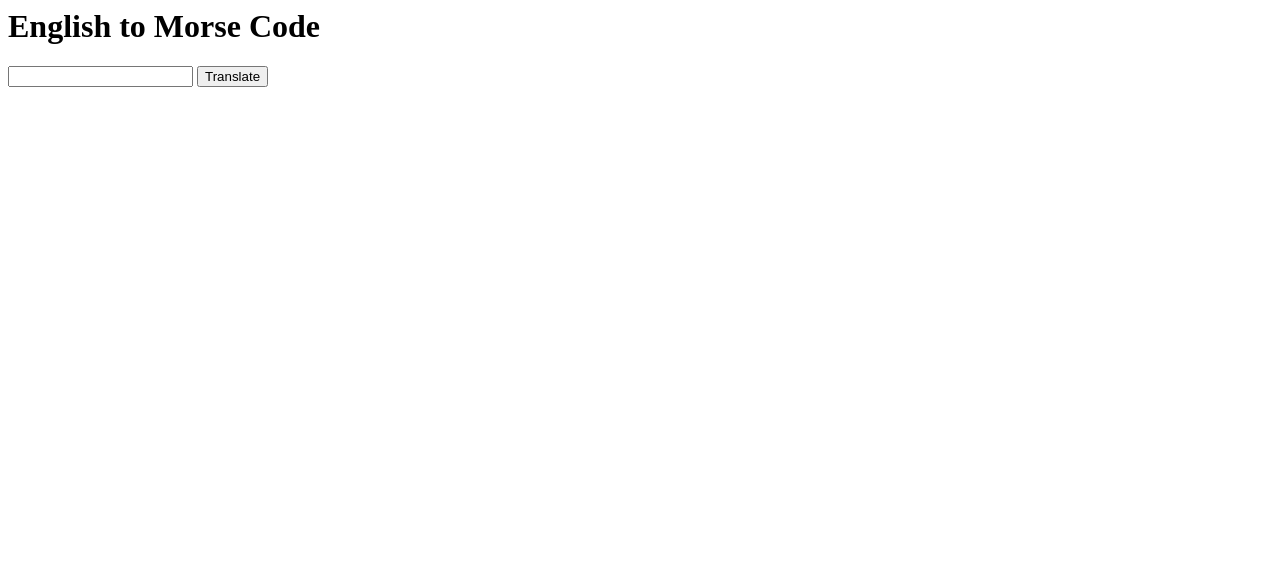
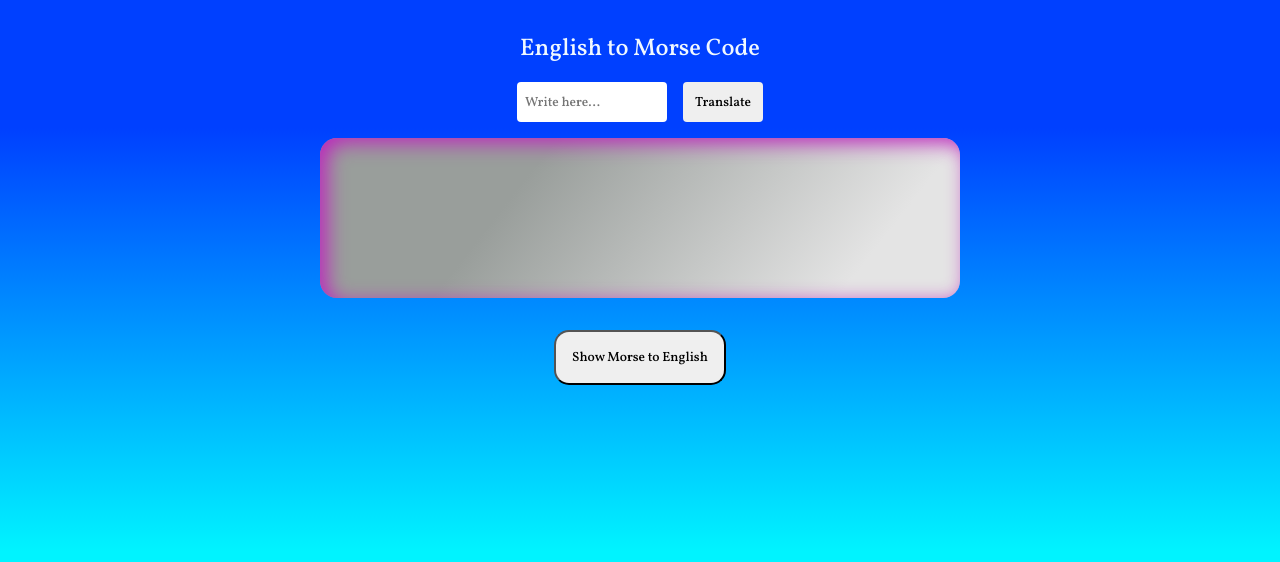
Before and after one commit to Connz17/morse-code-translator, a website with bundled scripts: page index.html in a window 1280 px wide. Both pictures are taken after a click on the button "Translate". Built offline with nearby package versions, Linux system fonts and the light colour scheme.

Commit message:
Added front-end

```diff
--- a/index.html
+++ b/index.html
@@ -3,15 +3,34 @@
     <meta charset="UTF-8">
     <meta http-equiv="X-UA-Compatible" content="IE=edge">
     <meta name="viewport" content="width=device-width, initial-scale=1.0">
+    <link rel="stylesheet" href="./styles.css">
     <title>Morse Code Translator</title>
 </head>
 <body>
-    <h1>English to Morse Code</h1>
-    <div class="translate">
-        <input type="text">
-        <button class="translate__button" >Translate</button>
+    <section class="english">
+        <h1 class="heading">English to Morse Code</h1>
+        <div class="translate">
+            <input placeholder="Write here..." class="translate__input" type="text">
+            <button class="translate__button">Translate</button>
+        </div>
+        <div class="result">
+            <div class="output"></div>
+        </div>
+    </section>
+    <div>
+        <button class="shift">Show Morse to English</button>
     </div>
-    <div class="output"></div>
+    <section class="morse">
+        <h1 class="heading">Morse to English</h1>
+        <div class="translate">
+            <input class="translate__input--morse translate__input" type="text">
+            <button class="translate__button--morse translate__button">Translate</button>
+        </div>
+        <div class="result" >
+            <div class="output--morse output"></div>
+        </div>
+        <img class="image" src="./images/cross.png" alt="cross">
+    </section>
     <script type="module" src="./main.js"></script>
 </body>
 </html>
--- a/main.js
+++ b/main.js
@@ -6,26 +6,45 @@ import { translateToEnglish } from "./translator.js";
 
 // grab all the html elements
 const translateButton = document.querySelector(".translate__button")
+const translateButtonMorse = document.querySelector(".translate__button--morse")
 
-const inputBox = document.querySelector("input")
+const inputBox = document.querySelector(".translate__input")
+const inputBoxMorse = document.querySelector(".translate__input--morse")
 
 const outputArea = document.querySelector(".output")
+const outputAreaMorse = document.querySelector(".output--morse")
 
+const revealButton = document.querySelector(".shift")
+
+const morseArea = document.querySelector(".morse")
+
+const closeButton = document.querySelector(".image")
 
 
 
 translateButton.addEventListener("click", () => {
     outputArea.innerHTML = ""
-
-    if (inputBox.value.includes("." || "-", [0]) ) {
-        const word = inputBox.value.toLowerCase().split(" ")
-        let morseArr = word.map(letter => translateToEnglish(letter))
-        outputArea.innerHTML = morseArr.join(" ")
-
-    } else {
         const word = inputBox.value.toLowerCase().split("")
         let morseArr = word.map(letter => translateToMorse(letter))
         outputArea.innerHTML = morseArr.join(" ")
 
-    }
+
 });
+
+
+revealButton.addEventListener("click", () =>{
+    morseArea.classList.add("show")
+})
+
+
+translateButtonMorse.addEventListener("click", () => {
+    outputArea.innerHTML = ""
+        const word = inputBoxMorse.value.toLowerCase().split(" ")
+        let morseArr = word.map(letter => translateToEnglish(letter))
+        outputAreaMorse.innerHTML = morseArr.join("")
+
+});
+
+closeButton.addEventListener("click", () => {
+    morseArea.classList.remove("show")
+})
--- /dev/null
+++ b/styles.scss
@@ -0,0 +1,106 @@
+@import url('https://fonts.googleapis.com/css2?family=Vollkorn:wght@500&display=swap');
+
+$font-primary: 'Vollkorn', serif;
+
+*{
+    margin: 0;
+    padding: 0;
+    box-sizing: border-box;
+    font-family: $font-primary;
+
+}
+
+body{
+    background: linear-gradient(0deg, rgba(0,244,255,1) 31%, rgba(0,64,255,1) 84%);
+
+
+.heading{
+    text-align: center;
+    color: aliceblue;
+    font-weight: 400;
+    margin-top: 2rem;
+}
+
+.translate{
+    display: flex;
+    justify-content: center;
+    margin: 1rem;
+    gap: 1rem;
+
+    &__input{
+        height: 2.5rem;
+        border-radius: 4px;
+        text-indent: 0.5rem;
+        border: 0px;
+
+    }
+
+
+    &__button{
+        border: 0px;
+        width: 5rem;
+        border-radius: 4px;
+        cursor: pointer;
+
+    }
+}
+
+.result{
+
+}
+
+.output{
+    display: flex;
+    border-radius: 17px;
+    margin: auto;
+    padding: 1rem;
+    height: 10rem;
+    width: 40rem;
+    font-size: xx-large;
+    background: linear-gradient(128deg, rgba(153,158,155,1) 31%, rgba(228,228,228,1) 84%);
+    box-shadow: inset 7px 5px 20px;
+    justify-content: center;
+    align-items: center;
+    color: rgb(189, 40, 189);
+
+}
+
+.translate__button:hover{
+    background-color: aqua;
+}
+
+.translate__input:focus{
+    background-color: rgb(153,158,155);
+    border: 4px solid purple;
+    color: whitesmoke;
+}
+
+.shift{
+    margin: auto;
+    padding: 1rem;
+    display: block;
+    margin-top: 2rem;
+    border-radius: 15px;
+    cursor: pointer;
+}
+
+.morse {
+    display: none;
+}
+
+.morse.show{
+    display:contents;
+}
+
+.image{
+    width: 2rem;
+    height: auto;
+    margin: auto;
+    display: block;
+    margin-top: 1rem;
+    cursor: pointer;
+}
+
+
+
+}
--- a/translator.js
+++ b/translator.js
@@ -15,7 +15,6 @@ export const translateToEnglish = (string) => {
     for (const key in englishToMorse) {
     const english = englishToMorse[key];
         if (string == key) {
-            console.log(english);
             return english;
         }
     }
```
Also changed, not shown: README.md (added), dist/main.dev.js (added), images/cross.png (added), styles.css (added).
